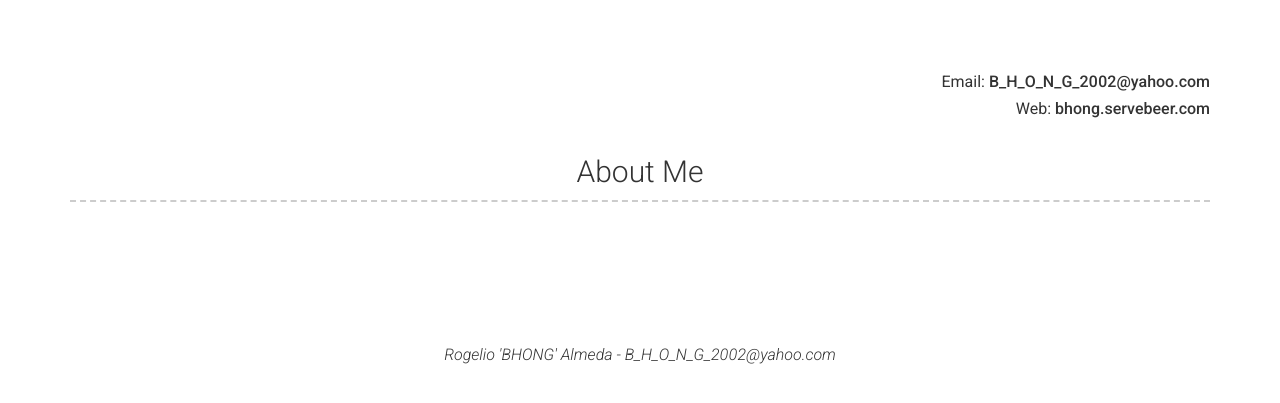
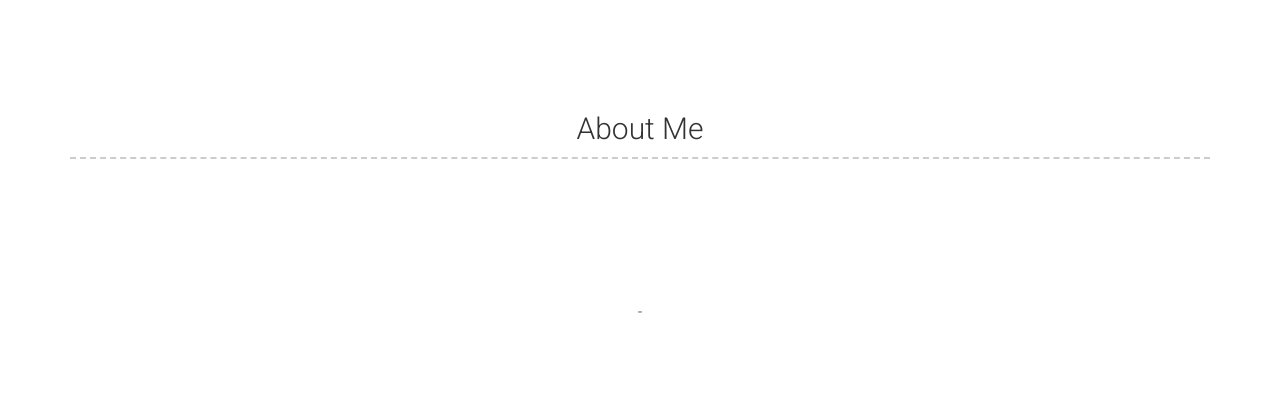
Before and after one commit to bhong2002/bhong2002, a Jekyll site: the page built from index.md, in a window 1280 px wide. Shown: the top 403 px of the page. Built offline with Jekyll 4.4.1, drawn with Linux system fonts in a browser that asks for light colours; nearby versions of some CDN libraries; our own code applies the rules of GitHub Pages for plain Markdown files.

Commit message:
Update _config.yml

```diff
--- a/_config.yml
+++ b/_config.yml
@@ -1,8 +1,3 @@
-# site: bhong2002
-repository: bhong2002
-theme: jekyll-theme-cayman
-
-name: Rogelio 'BHONG' Almeda
-title: VOD and Network System Administrator
-email: B_H_O_N_G_2002@yahoo.com
-website: bhong.servebeer.com
+theme: jekyll-theme-minimal
+title: Bhong Almeda's homepage
+description: Bookmark this to keep an eye on my project updates!
```
